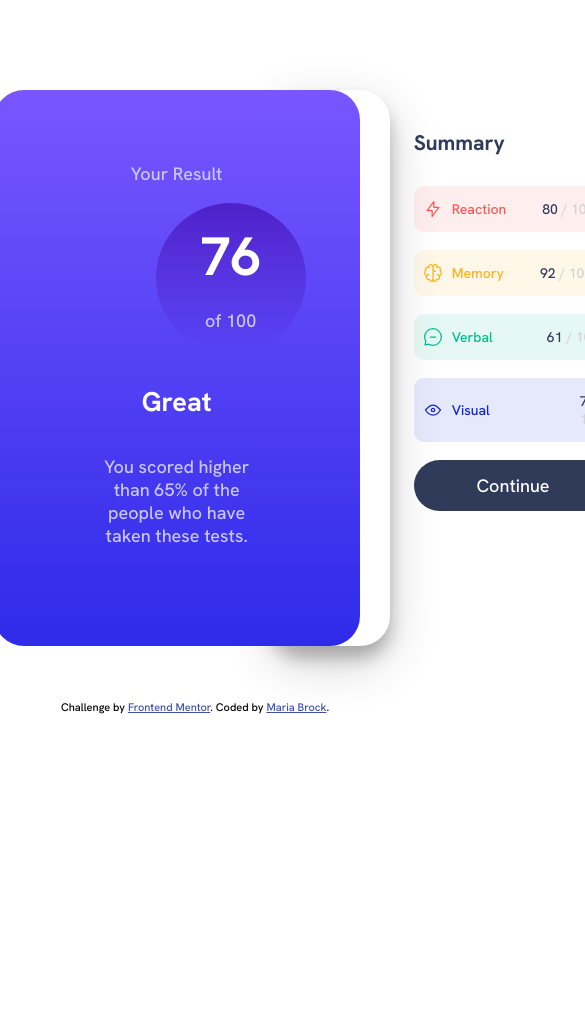
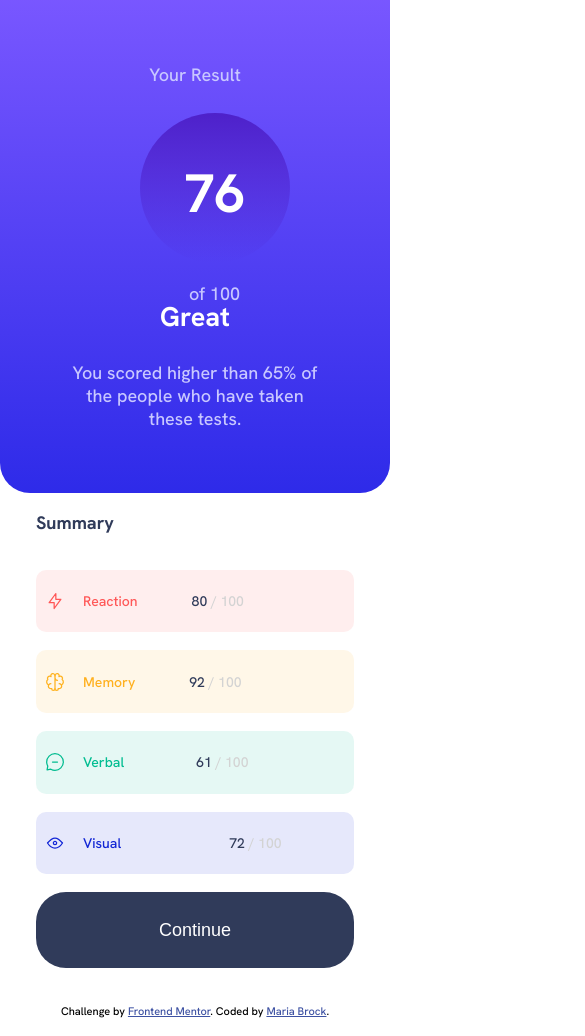
Before and after one commit to mariabrock/frontendmentorio-results-summary, a plain HTML site: page index.html in a window 390 px wide. Shown: the top 1036 px of the page, 585 px wide, since content can reach past the window. Before the commit the page ends 844 px from the top, so only its background shows below. Drawn offline with Linux system fonts and the light colour scheme.

Commit message:
grid is almost working

```diff
--- a/index.html
+++ b/index.html
@@ -25,10 +25,12 @@
     <div class="container">
       <div class="card">
         <div class="results">
-          <p>Your Result</p>
-          <div class="circle">
-            <p class="result">76</p>
-            <p class="result2">of 100</p>
+          <div class="circle-container">
+            <p>Your Result</p>
+            <div class="circle">
+              <p class="result">76</p>
+              <p class="result2">of 100</p>
+            </div>
           </div>
           <div class="text">
             <h2>Great</h2>
@@ -40,7 +42,7 @@
         </div>
 
         <div class="summary">
-          <h3>Summary</h3>
+          <h4>Summary</h4>
           <div class="summary-item" id="reaction">
             <img src="./assets/icon-reaction.svg" alt="" />
             <p id="reaction-head">Reaction</p>
--- a/styles.css
+++ b/styles.css
@@ -1,13 +1,17 @@
 * {
-  font-family: 'Hanken Grotesk', sans-serif;
+
+  margin: 0;
+  padding: 0;
+  box-sizing: border-box;
 }
 
 html, body {
+  font-family: 'Hanken Grotesk', sans-serif;
   height: 100%;
-  margin: 0;
-  padding: 0;
+  min-height: 100vh;
   font-size: 18px;
   background-color: hsl(0, 0%, 100%);
+
 }
 
 .container {
@@ -18,13 +22,17 @@ html, body {
 }
 
 .card {
-  display: flex;
-  flex-direction: row;
+  display: grid;
+  grid-template-areas:
+   "results summary";
+  grid-template-columns: 1fr 1fr;
+  grid-template-rows: 1fr;
+  justify-items: center;
   justify-content: center;
-  max-width: 750px;
+  align-content: center;
+  max-width: 50%;
+  margin-left: 25rem;
   margin-top: 5rem;
-  margin-bottom: 3rem;
-  margin-left: 15rem;
   padding: 0;
   border-radius: 30px;
   background-color: hsl(0, 0%, 100%);
@@ -32,34 +40,33 @@ html, body {
 }
 
 .results {
-  display: flex;
-  flex-direction: column;
+  display: grid;
+  grid-template-areas:
+  "circle"
+  "text";
   text-align: center;
-  max-width: 450px;
-  padding: 3rem;
+  padding: 1rem;
+  /* width: 100%;
+  height: 100%; */
   background-image: linear-gradient(hsl(252, 100%, 67%), hsl(241, 81%, 54%));
   border-radius:  30px;
   color: hsl(241, 100%, 89%);
+
+  p {
+    margin: 1rem;
+  }
 }
 
-
-h2 {
-  color: hsl(0, 0%, 100%);
-  padding: 0;
-}
-
-.result {
-  font-size: 300%;
-  font-weight: 800;
-  margin: 1rem;
-}
-
-.result2 {
-  color: hsl(241, 100%, 89%);
+.circle-container {
+  grid-area: circle;
+  padding: 1rem;
 }
 
 .circle {
+  display: flex;
+  flex-direction: column;
   margin-left: 6rem;
+  padding: 1rem;
   height: 150px;
   width: 150px;
   border-radius: 50%;
@@ -68,21 +75,41 @@ h2 {
 }
 
 .text {
-  margin: .5rem;
+  grid-area: text;
+  margin: 1rem;
   padding: 0;
 }
 
-.subtext {
-  margin: 2rem;
+p {
+  padding: .5rem;
+}
+
+h2 {
+  color: hsl(0, 0%, 100%);
   padding: 0;
 }
 
+h4 {
+  margin-left: 1rem;
+}
+
+.result {
+  font-size: 300%;
+  font-weight: 800;
+  margin: 0;
+}
+
+.result2 {
+  color: hsl(241, 100%, 89%);
+}
+
 .summary {
-  display: flex;
-  flex-direction: column;
-  margin-top: 1rem;
-  margin-left: 3rem;
-  margin-right: 3rem;
+  grid-area: summary;
+  display: grid;
+
+  width: 100%;
+  height: 100%;
+  padding: 1rem;
   color: hsl(224, 30%, 27%);
 }
 
@@ -91,11 +118,17 @@ h2 {
   flex-direction: row;
   align-items: center;
   font-size: 14px;
+  margin-right: 1rem;
+  margin-left: 1rem;
+  border-radius: 10px;
+  margin-top: .5rem;
+  margin-bottom: .5rem;
 }
 
 img {
   margin-right: .5rem;
   margin-left: .5rem;
+  height: 20px;
 }
 
 .lowlight {
@@ -125,35 +158,25 @@ img {
 
 #reaction {
   background-color: rgba(255, 90, 87, 0.1);
-  border-radius: 10px;
-  margin-top: .5rem;
-  margin-bottom: .5rem;
 }
 
 #memory {
   background-color: rgba(255, 176, 31, 0.1);
-  border-radius: 10px;
-  margin-top: .5rem;
-  margin-bottom: .5rem;
 }
 
 #verbal {
   background-color: rgba(0, 189, 145, 0.1);
-  border-radius: 10px;
-  margin-top: .5rem;
-  margin-bottom: .5rem;
 }
 
 #visual {
   background-color: rgba(17, 37, 212, 0.1);
-  border-radius: 10px;
-  margin-top: .5rem;
-  margin-bottom: .5rem;
 }
 
 .button-continue {
   border: none;
   margin-top: .5rem;
+  margin-left: 1rem;
+  margin-right: 1rem;
   padding: 14px 20px;
   text-align: center;
   text-decoration: none;
@@ -168,14 +191,41 @@ img {
 .attribution {
   font-size: 11px;
   text-align: center;
+  padding: 1rem;
 }
 .attribution a {
   color: hsl(228, 45%, 44%);
 }
 
 @media only screen and (max-width: 600px) {
+
+  .card {
+  max-width: 100%;
+  display: grid;
+  grid-template-areas:
+   "results"
+   "summary";
+  grid-template-columns: 1fr;
+  grid-template-rows: 1fr 1fr;
+  margin: 0;
+  border-bottom-left-radius:  0;
+  border-bottom-right-radius:  0;
+  box-shadow: none;
+  }
+
   .results {
-    display: flex;
-    flex-direction: column;
+    grid-column : 1 / 2;
+    border-top-left-radius:  0;
+    border-top-right-radius:  0;
+  }
+
+  .circle {
+    margin-left: 5.75rem;
+  }
+
+  .summary {
+    grid-column : 1 / 2;
+    margin: 0;
+    padding: 1rem;
   }
 }
```
